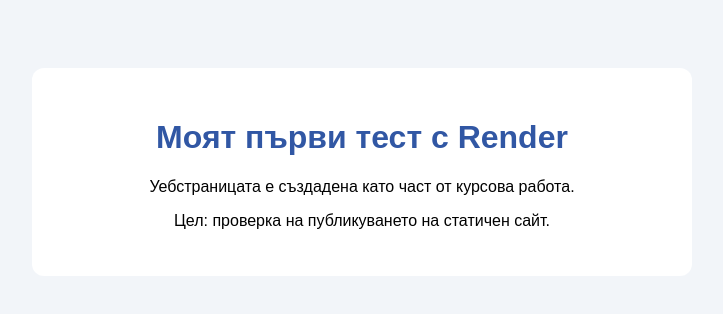
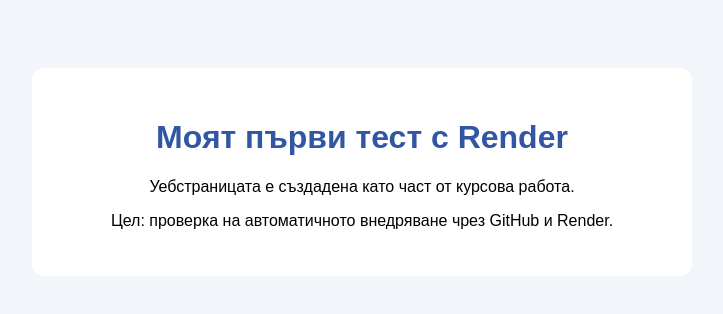
Before and after one commit to DBeatris/render-first-test, a plain HTML site: page index.html in a window 1280 px wide. Shown: the whole page, without its empty margins (278-1001 px from the left). Drawn offline with Linux system fonts and the light colour scheme.

Commit message:
Update index.html

```diff
--- a/index.html
+++ b/index.html
@@ -29,7 +29,7 @@
     <main>
         <h1>Моят първи тест с Render</h1>
         <p>Уебстраницата е създадена като част от курсова работа.</p>
-        <p>Цел: проверка на публикуването на статичен сайт.</p>
+        <p>Цел: проверка на автоматичното внедряване чрез GitHub и Render.</p>
     </main>
 </body>
 </html>
```
